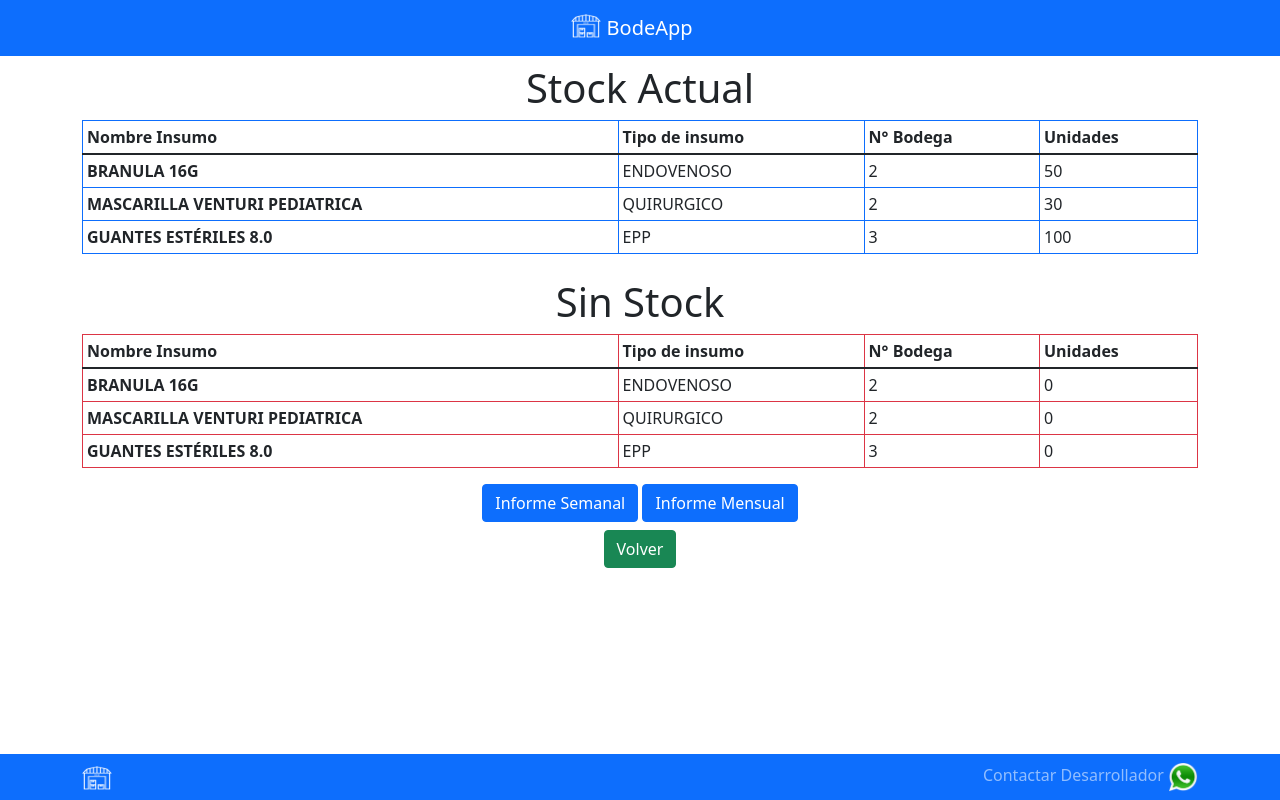
After one commit to Sepjir/Proyecto_Fullstack_BodeApp, a Node server app: page /stock in a window 1280 px wide. The commit adds this page. Run offline with Node 20, Linux system fonts and the light colour scheme; some libraries are stand-ins or nearby versions.

Commit message:
HU09 vista stock

```diff
--- a/public/css/style.css
+++ b/public/css/style.css
@@ -1,5 +1,5 @@
 .footer {
-    position: fixed;
+    position:fixed;
     width: 100%;
     left: 0;
     bottom: 0;
--- a/server.js
+++ b/server.js
@@ -39,10 +39,18 @@ app.get("/signon", (_, res) => {
     })
 })
 
+//ruta para vista de administrador
 app.get("/admin", (req, res) => {
     res.render("admin", {
         layout: "admin"
     })
 })
 
+//ruta para vista de stock
+app.get("/stock", (_, res) => {
+    res.render("stock", {
+        layout: "stock"
+    })
+})
+
 app.listen(port, () => console.log(`Servidor levantado en la dirección http://localhost:${port}`))
--- a/views/components/adminbuttons.handlebars
+++ b/views/components/adminbuttons.handlebars
@@ -23,8 +23,9 @@
             </div>
             <div class="col-12 mt-2 d-grid gap-2 d-block mt-2 mx-auto">
                 <button type="button" class="btn btn-success mt-3">Ingresos del día</button>
-                <button type="button" class="btn btn-success mt-3">Egresos del día</button>
+                <button type="button" class="btn btn-success mt-3 mb-5">Egresos del día</button>
             </div>
+            <div class="mb-3"></div>
         </div>
     </div>
 </body>
--- a/views/components/footer.handlebars
+++ b/views/components/footer.handlebars
@@ -14,7 +14,7 @@
     <a href="/"><img src="public/img/bodeapplogo.png" alt="logo BodeApp" width="30" height="24" class="d-inline-block align-text-top"></a>
       <a href="https://wa.me/56999969265" target="_blank" rel="noopener noreferrer">
       <span class="navbar-text">
-        Contactar Administrador <img class="img-fluid" src="public/img/whatsapplogo.png" alt="whatsapp logo" width="30" height="30">
+        Contactar Desarrollador <img class="img-fluid" src="public/img/whatsapplogo.png" alt="whatsapp logo" width="30" height="30">
       </span>
       </a>
     </div>
--- a/views/components/index_buttons.handlebars
+++ b/views/components/index_buttons.handlebars
@@ -7,7 +7,7 @@
 </head>
 <body>
     <div class="container mt-3 col-7 text-center">
-        <img class="img-fluid" src="public/img/bodeapp.png" alt="">
+        <img class="img-fluid" src="public/img/bodeapp.png" alt="logo BodeApp" width="200" height="200">
     </div>
     <div class="container mt-3 text-center">
         <a href="/login"><button type="button" class="btn btn-primary">Iniciar Sesión</button></a>
--- /dev/null
+++ b/views/components/stockdetails.handlebars
@@ -0,0 +1,99 @@
+<!DOCTYPE html>
+<html lang="en">
+<head>
+    <meta charset="UTF-8">
+    <meta http-equiv="X-UA-Compatible" content="IE=edge">
+    <meta name="viewport" content="width=device-width, initial-scale=1.0">
+    <link rel="stylesheet" href="bootstrap/bootstrap.css">
+</head>
+<body>
+<div class="container">
+    <h1 class="text-center mt-2">Stock Actual</h1>
+    <div class="row">
+        <div class="col-12">
+            <table class="table table-sm table-bordered border-primary">
+                <thead>
+                    <tr>
+                    <th scope="col">Nombre Insumo</th>
+                    <th scope="col">Tipo de insumo</th>
+                    <th scope="col">N° Bodega</th>
+                    <th scope="col">Unidades</th>
+                    </tr>
+                </thead>
+                <tbody>
+                    <tr>
+                    <th scope="row">BRANULA 16G</th>
+                    <td>ENDOVENOSO</td>
+                    <td>2</td>
+                    <td>50</td>
+                    </tr>
+                    <tr>
+                    <th scope="row">MASCARILLA VENTURI PEDIATRICA</th>
+                    <td>QUIRURGICO</td>
+                    <td>2</td>
+                    <td>30</td>
+                    </tr>
+                    <tr>
+                    <th scope="row">GUANTES ESTÉRILES 8.0</th>
+                    <td>EPP</td>
+                    <td>3</td>
+                    <td>100</td>
+                    </tr>
+                </tbody>
+            </table>
+        </div>
+    </div>
+</div>
+
+<div class="container">
+    <h1 class="text-center mt-2">Sin Stock</h1>
+    <div class="row">
+        <div class="col-12">
+            <table class="table table-sm table-bordered border-danger">
+                <thead>
+                    <tr>
+                    <th scope="col">Nombre Insumo</th>
+                    <th scope="col">Tipo de insumo</th>
+                    <th scope="col">N° Bodega</th>
+                    <th scope="col">Unidades</th>
+                    </tr>
+                </thead>
+                <tbody>
+                    <tr>
+                    <th scope="row">BRANULA 16G</th>
+                    <td>ENDOVENOSO</td>
+                    <td>2</td>
+                    <td>0</td>
+                    </tr>
+                    <tr>
+                    <th scope="row">MASCARILLA VENTURI PEDIATRICA</th>
+                    <td>QUIRURGICO</td>
+                    <td>2</td>
+                    <td>0</td>
+                    </tr>
+                    <tr>
+                    <th scope="row">GUANTES ESTÉRILES 8.0</th>
+                    <td>EPP</td>
+                    <td>3</td>
+                    <td>0</td>
+                    </tr>
+                </tbody>
+            </table>
+        </div>
+    </div>
+</div>
+
+<div class="container text-center">
+    <div class="row">
+        <div class="col-12">
+            <a class="btn btn-primary" href="/semanal" role="button">Informe Semanal</a>
+            <a class="btn btn-primary" href="/mensual" role="button">Informe Mensual</a>
+        </div>
+    </div>
+</div>
+<div class="container mb-5 text-center mt-2">
+    <a class="btn btn-success" href="/" role="button">Volver</a>
+</div>
+<div class="mb-5"></div>
+</body>
+</html>
--- /dev/null
+++ b/views/stock.handlebars
@@ -0,0 +1,5 @@
+{{> menu_index}}
+
+{{> stockdetails}}
+
+{{> footer}}
```
